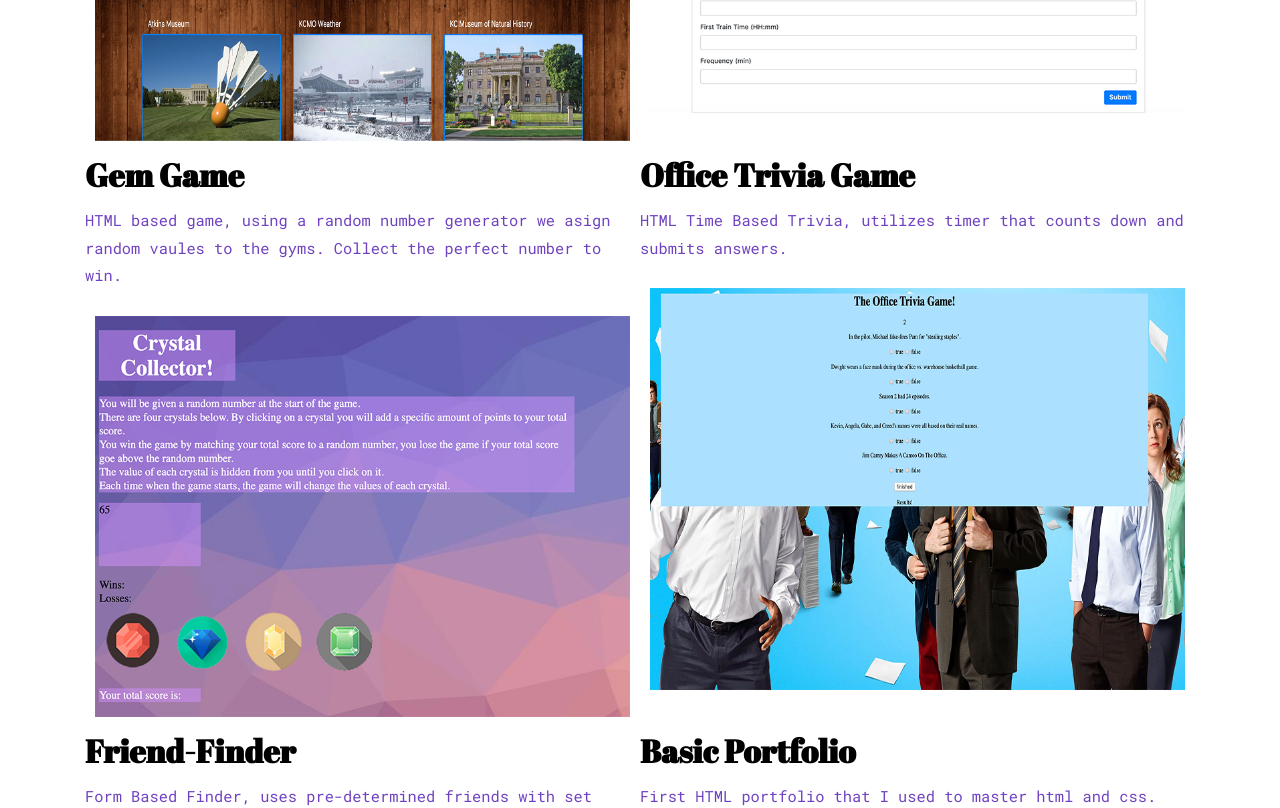
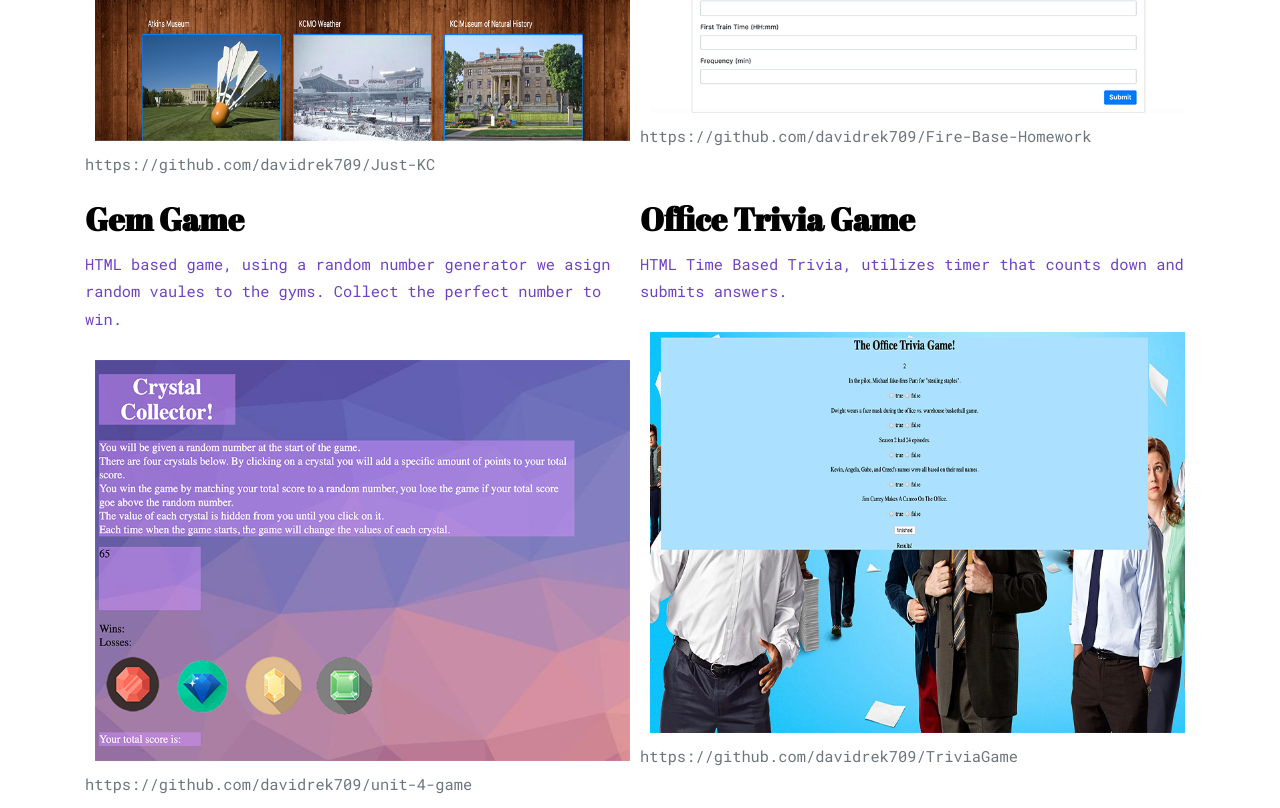
Before and after one commit to davidrek709/Updated-Portfolio, a website: page portfolio.html in a window 1280 px wide. Shown: the part 1540-2348 px from the top of the page. Drawn offline with nearby package versions, Linux system fonts and the light colour scheme.

Commit message:
Update portfolio.html

```diff
--- a/portfolio.html
+++ b/portfolio.html
@@ -96,6 +96,7 @@
             </div>
             <img src="images/kcapp.png" alt="Image" class="img-fluid">
           </a>
+          <p> https://github.com/davidrek709/Just-KC</p>
         </div>
 
         <div class="col-sm-6 col-md-6 col-lg-6" data-aos="fade" data-aos-delay="200">
@@ -106,6 +107,7 @@
             </div>
             <img src="images/trainapp.png" alt="Image" class="img-fluid">
           </a>
+          <p> https://github.com/davidrek709/Fire-Base-Homework</p>
         </div>
 
         <div class="col-sm-6 col-md-6 col-lg-6" data-aos="fade" data-aos-delay="300">
@@ -116,6 +118,7 @@
             </div>
             <img src="images/gameapp.png" alt="Image" class="img-fluid">
           </a>
+           <p>https://github.com/davidrek709/unit-4-game</p>
         </div>
 
         <div class="col-sm-6 col-md-6 col-lg-6" data-aos="fade" data-aos-delay="400">
@@ -126,6 +129,7 @@
             </div>
             <img src="images/officeapp.png" alt="Image" class="img-fluid">
           </a>
+          <p>https://github.com/davidrek709/TriviaGame</p>
         </div>
 
         <div class="col-sm-6 col-md-6 col-lg-6" data-aos="fade" data-aos-delay="100">
@@ -136,6 +140,7 @@
             </div>
             <img src="images/friendfinder.png" alt="Image" class="img-fluid">
           </a>
+          <p>https://github.com/davidrek709/Friend-Finder-App</p>
         </div>
 
         <div class="col-sm-6 col-md-6 col-lg-6" data-aos="fade" data-aos-delay="200">
@@ -146,6 +151,7 @@
             </div>
             <img src="images/basicportfolio.png" alt="Image" class="img-fluid">
           </a>
+           <p>https://github.com/davidrek709/Basic-Portfolio</p>
         </div>
 
       </div>
```
